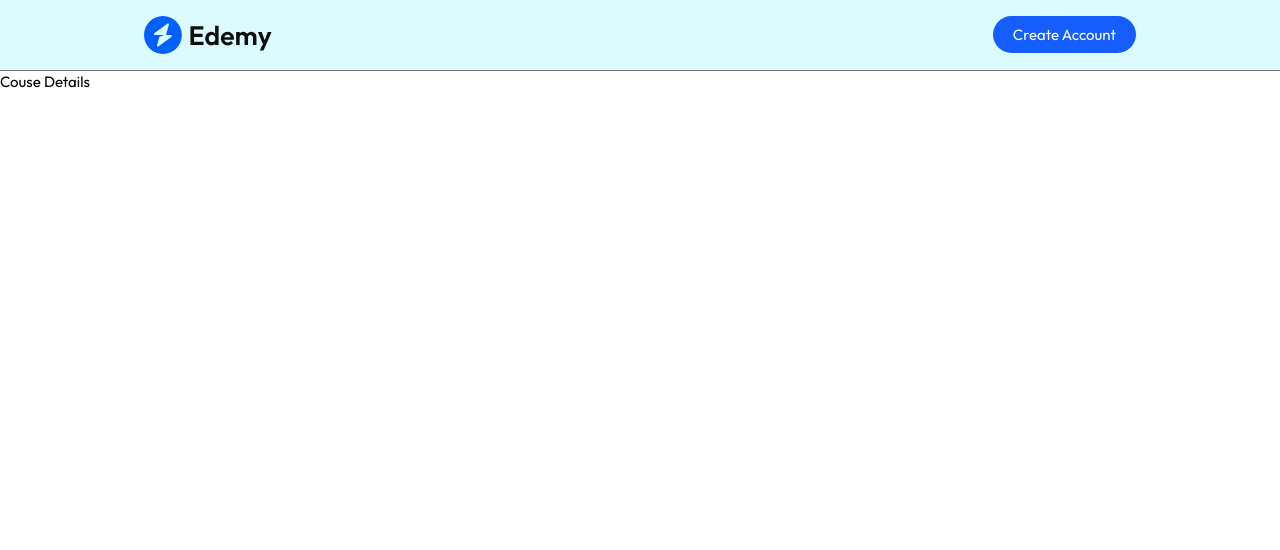
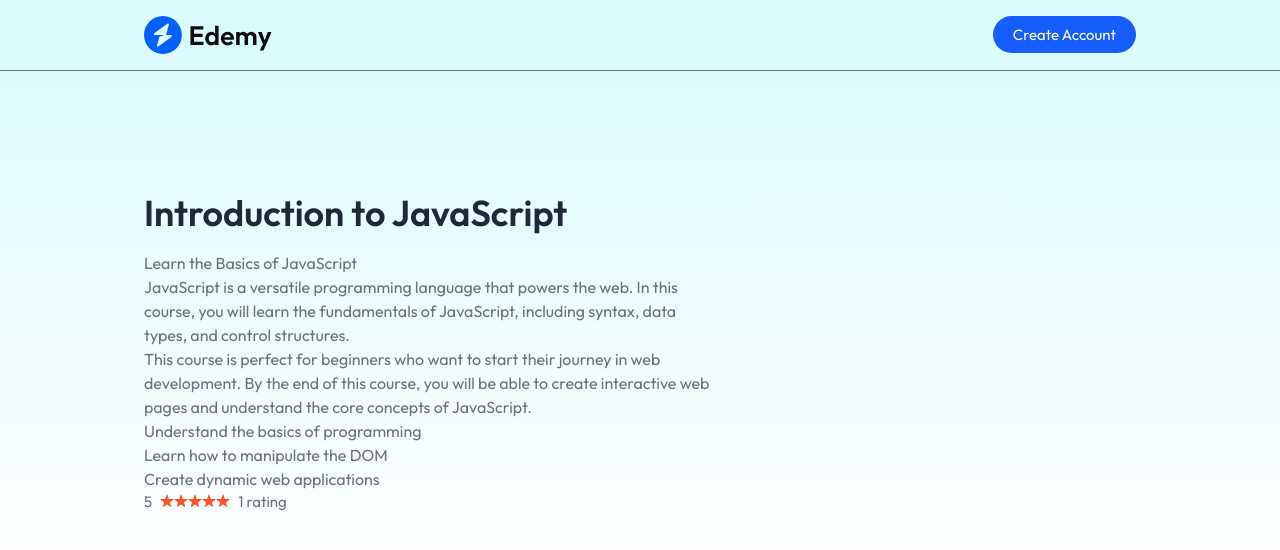
Before and after one commit to asutosh-das/LMS, a React (Vite) app in the folder client/: page /course/605c72efb3f1c2b1f8e4e1a1 in a window 1280 px wide. Shown: the top 550 px of the page. Built offline with nearby package versions, Linux system fonts and the light colour scheme; no server answers.

Commit message:
Course Deatils upto block 2 addtion and db integration later for rating

```diff
--- a/client/src/components/student/CourseCard.jsx
+++ b/client/src/components/student/CourseCard.jsx
@@ -15,7 +15,7 @@ const CourseCard = ({ course }) => {
       <img className="w-full" src={course.courseThumbnail} alt="" />
       <div className="p-3 text-left">
         <h3 className="text-base font-semibold">{course.courseTitle}</h3>
-        <p className="text-gray-500">{course.educator.name}</p>
+        <p className="text-gray-500">DB Integration</p>
         <div className="flex items-center space-x-2">
           <p>{calculateRating(course)}</p>
           <div className="flex">
--- a/client/src/index.css
+++ b/client/src/index.css
@@ -22,4 +22,6 @@
   --text-default--line-height: 21px;
 
   --grid-cols-auto: repeat(auto-fit, minmax(200px, 1fr));
+
+   --spacing-section-height: 500px;
 }
--- a/client/src/pages/student/CourseDetails.jsx
+++ b/client/src/pages/student/CourseDetails.jsx
@@ -1,11 +1,71 @@
-import React from 'react'
+import React, { useContext, useEffect, useState } from "react";
+import { useParams } from "react-router-dom";
+import { AppContext } from "../../context/AppContext";
+import Loading from "../../components/student/Loading";
+import { assets } from "../../assets/assets";
 
 const CourseDetails = () => {
-  return (
-    <div>
-      <h1>Couse Details</h1>
-    </div>
-  )
-}
+  const { id } = useParams();
 
-export default CourseDetails
+  const [courseData, setCourseData] = useState(null);
+
+  const { allCourses, calculateRating } = useContext(AppContext);
+
+  const fetchCourseData = async () => {
+    const findCourse = allCourses.find(
+      (course) => String(course._id) === String(id),
+    );
+  };
+
+  useEffect(() => {
+    if (!allCourses?.length) return;
+
+    const course = allCourses.find((c) => String(c._id) === String(id));
+
+    setCourseData(course);
+  }, [id, allCourses]);
+
+  return courseData ? (
+    <>
+      <div className="flex md:flex-row flex-col-reverse gap-10 relative z-0 items-start justify-between md:px-36 px-8 md:pt-30 pt-20 text-left">
+        <div className="absolute top-0 left-0 w-full h-section-height -z-10 bg-gradient-to-b bg-gradient-to-b from-cyan-100/70 to-transparent"></div>
+        {/* left column */}
+        <div className="max-w-xl z-10 text-gray-500">
+          <h1 className="md:text-course-deatails-heading-large text-xourse-deatails-heading-small font-semibold text-gray-800">
+            {courseData.courseTitle}
+          </h1>
+          <p
+            className="pt-4 md:text-base text-sm"
+            dangerouslySetInnerHTML={{ __html: courseData.courseDescription }}
+          ></p>
+
+          {/* review and rating */}
+          <div className="flex items-center space-x-2">
+            <p>{calculateRating(courseData)}</p>
+            <div className="flex">
+              {[...Array(5)].map((_, i) => (
+                <img
+                  key={i}
+                  src={
+                    i < Math.floor(calculateRating(courseData))
+                      ? assets.star
+                      : assets.star_blank
+                  }
+                  alt=""
+                  className="w-3.5 h-3.5"
+                />
+              ))}
+            </div>
+            <p className="text-gray-500">{courseData.courseRatings.length} {courseData.courseRatings.length > 1 ? 'ratings' : 'rating'}</p>
+          </div>
+        </div>
+        {/* right column */}
+        <div></div>
+      </div>
+    </>
+  ) : (
+    <Loading />
+  );
+};
+
+export default CourseDetails;
```
